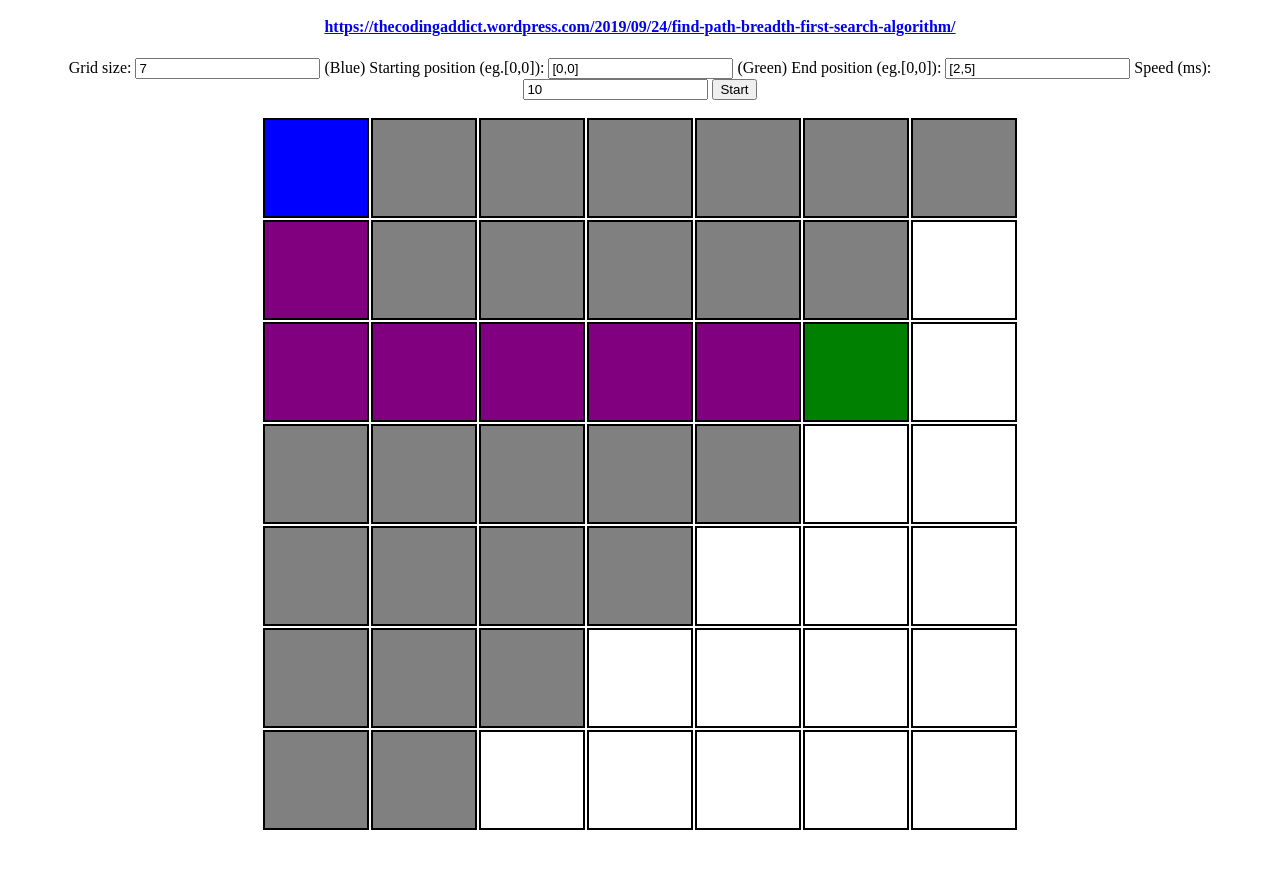
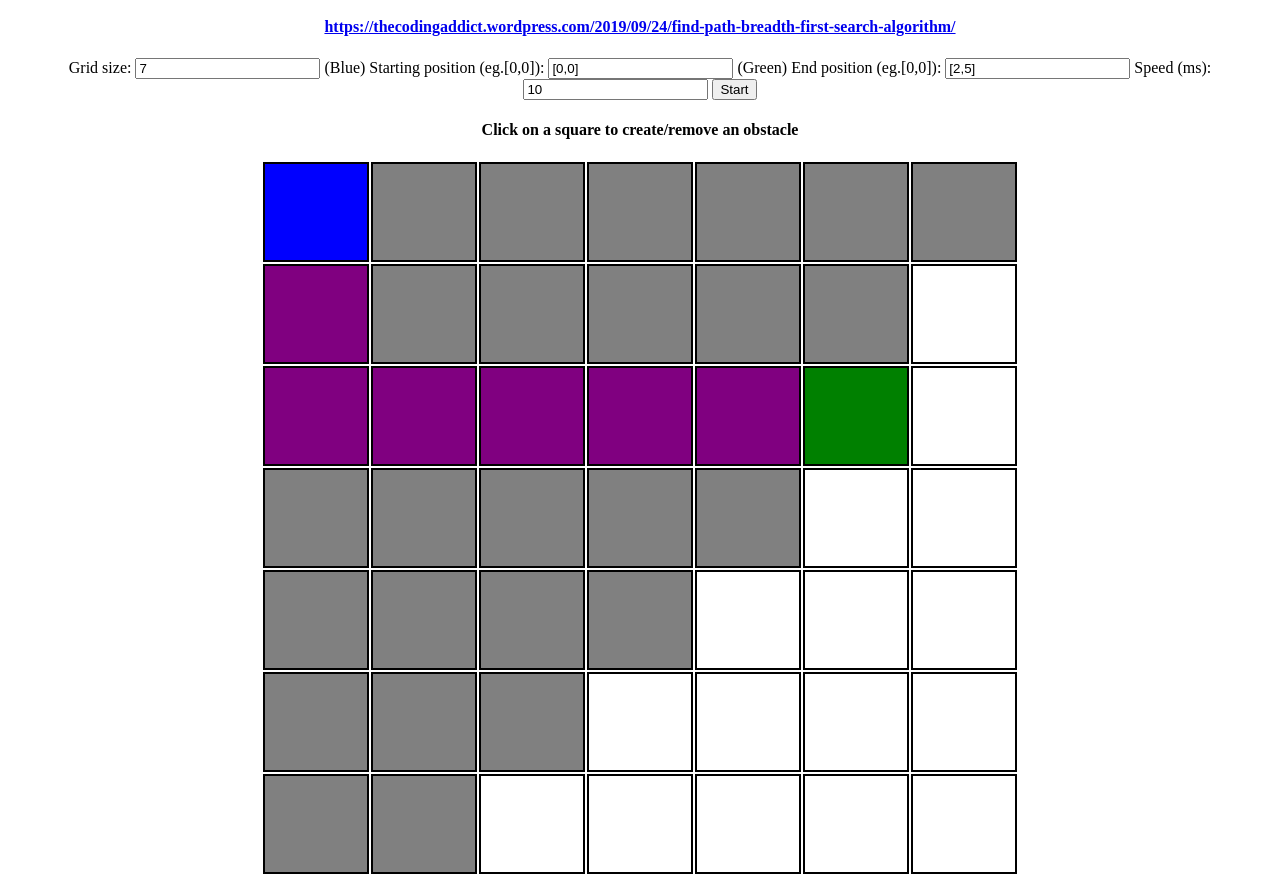
Before and after one commit to gjergjk71/Find-path-Breadth-First-Search-Algorithm, a plain HTML site: page docs/index.html in a window 1280 px wide. Shown: the part 48-932 px from the top of the page. Before the commit the page ends 888 px from the top, so only its background shows below. Drawn offline with Linux system fonts and the light colour scheme.

Commit message:
Add usage info

```diff
--- a/docs/index.html
+++ b/docs/index.html
@@ -18,6 +18,7 @@
                 Speed (ms): <input type="number" id="speed" value="10" />
                 <button>Start</button>
             </form>
+            <h4>Click on a square to create/remove an obstacle</h4>
         </center>
         <table id="table">
 
```
